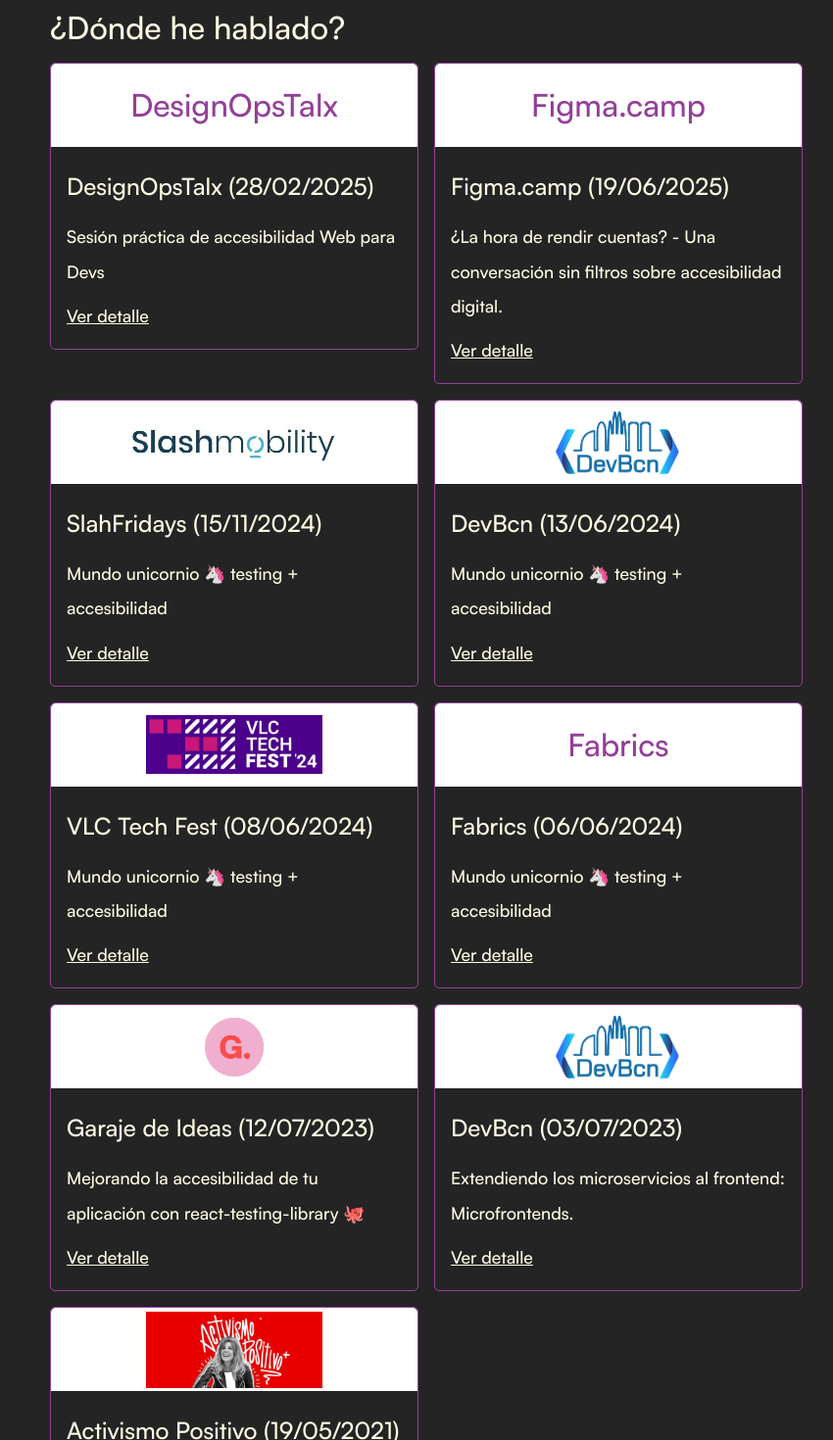
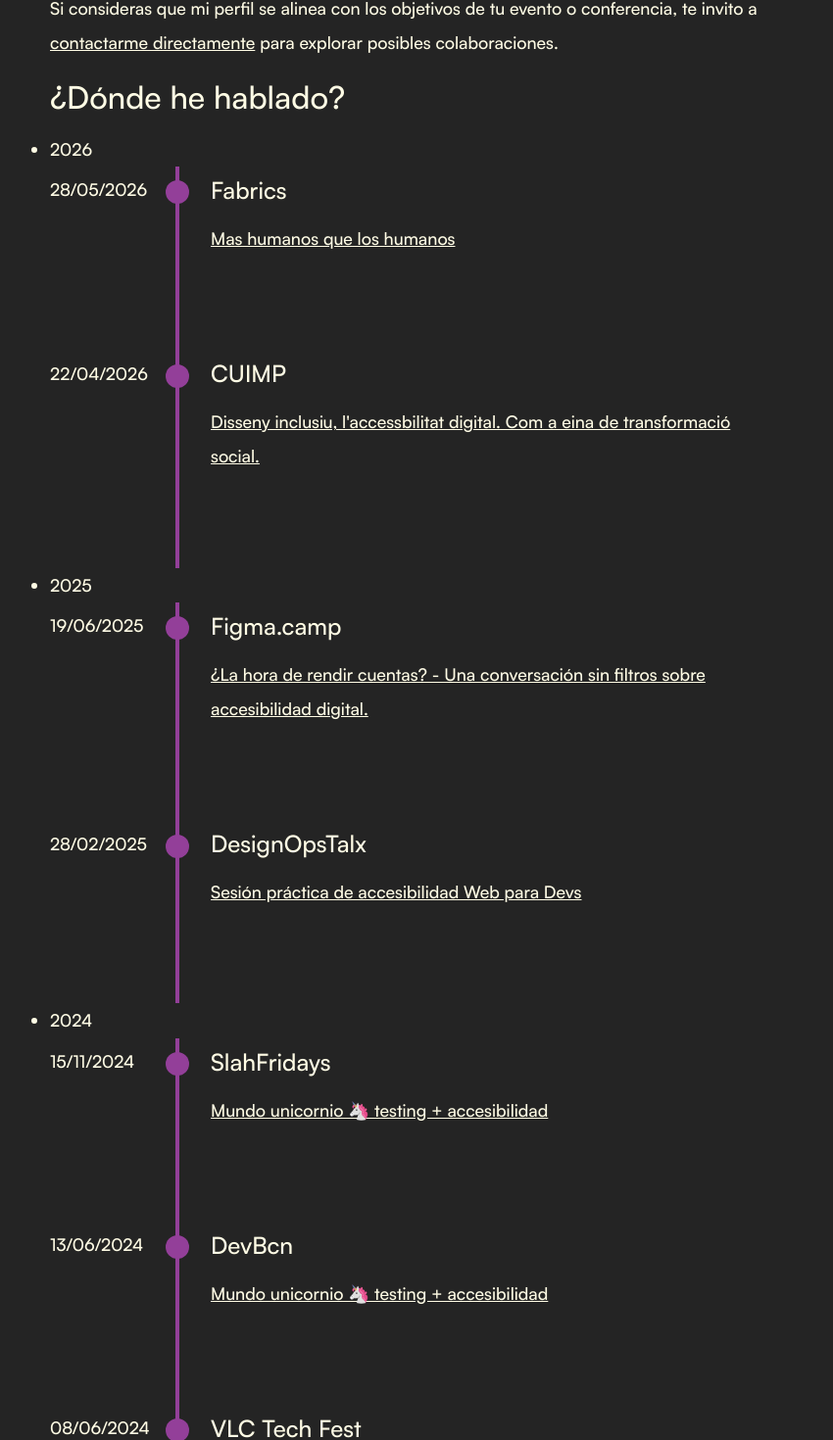
Before and after one commit to iXorx/me, a Next.js app: page /speaker in a window 1280 px wide. Shown: the part 358-1828 px from the top of the page at 98% size, without its empty margins (205-1055 px from the left). Built offline with nearby package versions, Linux system fonts and the light colour scheme.

Commit message:
feat: timeline

```diff
--- a/src/app/speaker/page.module.css
+++ b/src/app/speaker/page.module.css
@@ -1,8 +1,14 @@
+.timeline {
+	position: relative;
+}
+
 .list {
-	display: grid;
-	grid-template-columns: repeat(auto-fill, minmax(300px, 1fr));
-	gap: 1rem;
+	display: flex;
+	flex-direction: column;
 	padding: 0;
 	margin: 0;
-	list-style-type: "";
 }
+
+.list li {
+	position: relative;
+}
--- a/src/app/speaker/page.tsx
+++ b/src/app/speaker/page.tsx
@@ -1,11 +1,10 @@
-import type { Viewport } from "next";
 import Head from "next/head";
 import Image from "next/image";
 import { Card } from "@/components/card/Card";
 import { Header, Section } from "@/components/header/Header";
 import styles from "./page.module.css";
 
-export const viewport: Viewport = {
+export const viewport = {
 	themeColor: "#933f99",
 };
 
@@ -20,122 +19,93 @@
 			</Header>
 			<main>
 				<p>
-					Me encanta compartir conocimientos y experiencias. Por eso, he
-					participado en varios eventos y conferencias como ponente.
+					Tengo una pasión por compartir conocimientos y experiencias profesionales.
+					He participado como ponente en múltiples conferencias y eventos
+					de tecnología, accesibilidad digital y metodologías de desarrollo.
 				</p>
 				<p>
-					¿Crees que mi perfil encaja en tu evento? ¡Pues{" "}
-					<a href="mailto:hi@jorditurull.me">mándame un correo</a>!
+					Si consideras que mi perfil se alinea con los objetivos de tu evento o conferencia,
+					te invito a{" "}
+					<a href="mailto:hi@jorditurull.me">contactarme directamente</a> para explorar
+					posibles colaboraciones.
 				</p>
 				<section>
 					<h2>¿Dónde he hablado?</h2>
+					<div className={styles.timeline}>
 						<ul className={styles.list}>
+							<li>2026</li>
 							<Card
-							heading={<>DesignOpsTalx</>}
-							title="Sesión práctica de accesibilidad Web para Devs"
-							conf="DesignOpsTalx"
-							date="28/02/2025"
-							link="speaker/2025/designopstalx"
+								title="Mas humanos que los humanos"
+								conf="Fabrics"
+								date="28/05/2026"
+								link="speaker/2026/fabrics"
 							/>
 							<Card
-							heading={<>Figma.camp</>}
+								title="Disseny inclusiu, l'accessbilitat digital. Com a eina de transformació social."
+								conf="CUIMP"
+								date="22/04/2026"
+								link="speaker/2026/cuimp"
+							/>
+							<li>2025</li>
+							<Card
 								title="¿La hora de rendir cuentas? - Una conversación sin filtros sobre accesibilidad digital."
 								conf="Figma.camp"
 								date="19/06/2025"
 								link="speaker/2025/figmacamp"
 							/>
 							<Card
-							heading={
-								<Image
-									src="slash-logo.jpg"
-									alt="Logo SlashMobility"
-									width={220}
-									height={45}
+								title="Sesión práctica de accesibilidad Web para Devs"
+								conf="DesignOpsTalx"
+								date="28/02/2025"
+								link="speaker/2025/designopstalx"
 							/>
-							}
+							<li>2024</li>
+							<Card
 								title="Mundo unicornio 🦄 testing + accesibilidad"
 								conf="SlahFridays"
 								date="15/11/2024"
 								link="speaker/2024/slashfridays"
 							/>
 							<Card
-							heading={
-								<Image
-									src="devbcn-logo.png"
-									alt="Logo DevBcn"
-									width={150}
-									height={80}
-								/>
-							}
 								title="Mundo unicornio 🦄 testing + accesibilidad"
 								conf="DevBcn"
 								date="13/06/2024"
 								link="speaker/2024/devbcn"
 							/>
 							<Card
-							heading={
-								<Image
-									src="vlc-logo.png"
-									alt="Logo VLC Tech Fest 2024"
-									width={180}
-									height={60}
-								/>
-							}
 								title="Mundo unicornio 🦄 testing + accesibilidad"
 								conf="VLC Tech Fest"
 								date="08/06/2024"
-							link="speaker/2024/slashfridays"
+								link="speaker/2024/vlctechfest"
 							/>
 							<Card
-							heading={<>Fabrics</>}
 								title="Mundo unicornio 🦄 testing + accesibilidad"
 								conf="Fabrics"
 								date="06/06/2024"
-							link="speaker/2024/slashfridays"
+								link="speaker/2024/fabrics"
 							/>
+							<li>2023</li>
 							<Card
-							heading={
-								<Image
-									src="garaje-logo.png"
-									alt="Logo Garaje de Ideas"
-									width={60}
-									height={60}
-								/>
-							}
 								title="Mejorando la accesibilidad de tu aplicación con react-testing-library 🐙"
 								conf="Garaje de Ideas"
 								date="12/07/2023"
-							link="speaker/2024/slashfridays"
+								link="speaker/2023/garajedeideas"
 							/>
 							<Card
-							heading={
-								<Image
-									src="devbcn-logo.png"
-									alt="Logo DevBcn"
-									width={150}
-									height={80}
-								/>
-							}
 								title="Extendiendo los microservicios al frontend: Microfrontends."
 								conf="DevBcn"
 								date="03/07/2023"
-							link="speaker/2024/slashfridays"
+								link="speaker/2023/devbcn"
 							/>
+							<li>2021</li>
 							<Card
-							heading={
-								<Image
-									src="activismo-logo.jpg"
-									alt="Logo Activismo Positivo"
-									width={180}
-									height={78}
-								/>
-							}
 								title="Charla con Jordi Turull"
 								conf="Activismo Positivo"
 								date="19/05/2021"
-							link="speaker/2024/slashfridays"
+								link="speaker/2021/activismopositivo"
 							/>
 						</ul>
+					</div>
 				</section>
 			</main>
 		</>
--- a/src/components/card/Card.module.css
+++ b/src/components/card/Card.module.css
@@ -1,30 +1,38 @@
-.card {
+.timelineItem {
 	display: flex;
-	flex-direction: column;
-	justify-content: space-between;
-	border: 1px solid var(--speaker);
-	border-radius: 5px;
 }
 
-.content {
-	display: flex;
-	flex-direction: column;
-	justify-content: space-between;
-	padding: 16px;
-	gap: 10px;
+.date {
+	width: 7rem;
+	margin-right: 1rem;
+	flex-shrink: 0;
+	position: relative;
+	line-height: 2.2rem;
+	margin-top: 0.4rem;
+}
+
+.date:after {
+	content: "";
+	display: block;
+	width: 24px;
+	height: 24px;
+	border-radius: 50%;
+	background-color: var(--speaker);
+	position: absolute;
+	right: -30px;
+	top: 8px;
 }
 
 .conf {
-	margin: 0;
+	display: flex;
+	flex-direction: column;
+	gap: 0.5rem;
+	border-left: 4px solid var(--speaker);
+	flex: auto;
+	flex-wrap: wrap;
+	padding: 0 2rem 6rem;
 }
 
 .heading {
-	background: var(--white);
-	display: flex;
-	justify-content: center;
-	align-items: center;
-	border-radius: 5px 5px 0 0;
-	height: 85px;
-	color: var(--speaker);
-	font-size: 2rem;
+	margin: 0;
 }
--- a/src/components/card/Card.tsx
+++ b/src/components/card/Card.tsx
@@ -7,28 +7,23 @@
 	title,
 	date,
 	link,
-	heading,
 }: Readonly<{
 	conf: string;
 	title: string;
 	date: string;
 	link: string;
-	heading: React.ReactNode;
 }>) {
 	return (
-		<li>
-			<article className={styles.card}>
-				<div className={styles.heading}>{heading}</div>
-				<div className={styles.content}>
-					<h3 className={styles.conf} id={`${conf}-${date}`}>
-						{conf} (<time dateTime={date}>{date})</time>
-					</h3>
-					<div>{title}</div>
-					<Link href={link} aria-describedby={`${conf}-${date}`}>
-						Ver detalle
-					</Link>
-				</div>
-			</article>
+		<li className={styles.timelineItem}>
+			<time dateTime={date} className={styles.date}>
+				{date}
+			</time>
+			<div className={styles.conf}>
+				<h3 className={styles.heading}>
+					{conf}
+				</h3>
+				<Link href={link} className={styles.link}>{title}</Link>
+			</div>
 		</li>
 	);
 }
```
Lines whose indentation alone changed are shown as unchanged.
